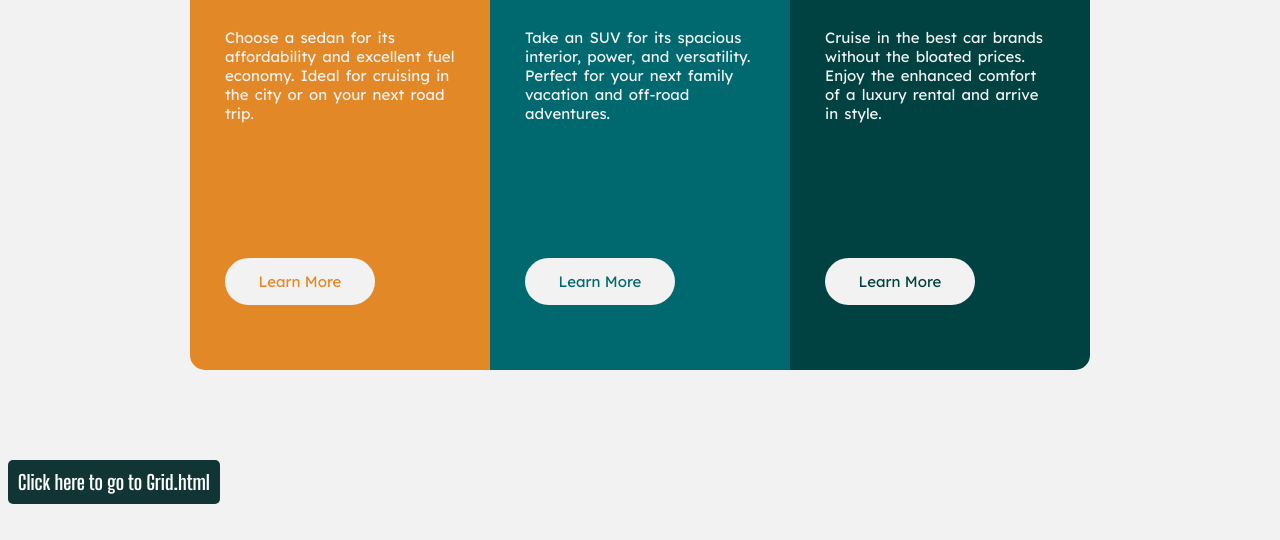
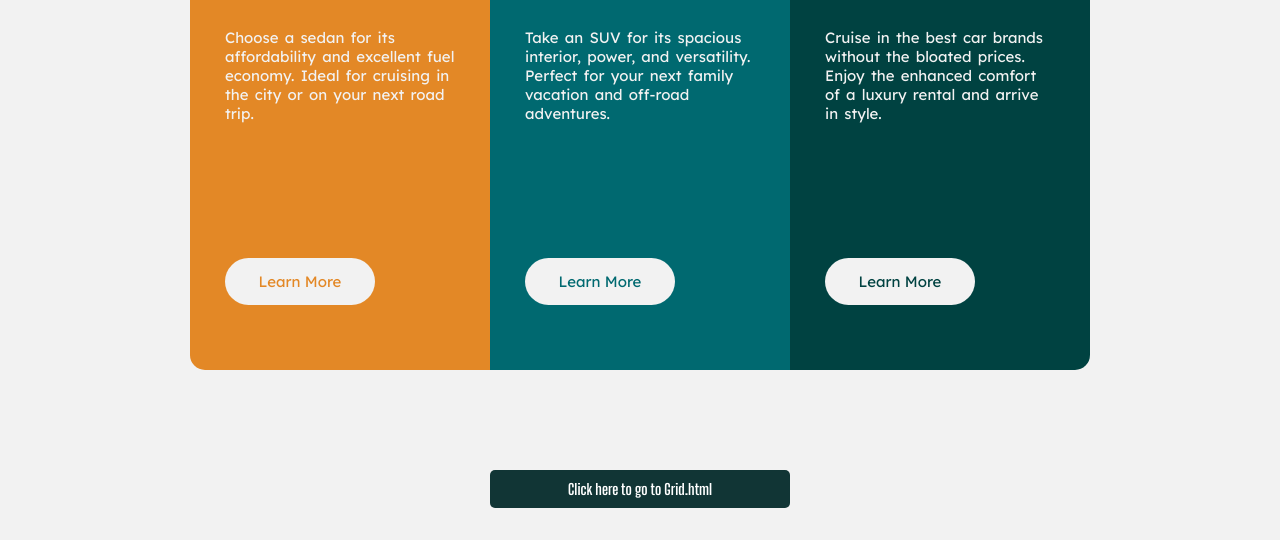
Before and after one commit to aeorck/zuri-flex-grid, a plain HTML site: page index.html in a window 1280 px wide. Shown: the part 260-800 px from the top of the page. Drawn offline with Linux system fonts and the light colour scheme.

Commit message:
Update column.css

```diff
--- a/column.css
+++ b/column.css
@@ -116,12 +116,14 @@ main {
 
 footer .grid{
   color: white;
+  display:block;
+  width:300px;
   text-decoration: none;
   text-align: center;
   padding: 10px;
   background-color: rgb(17, 53, 53);
   margin:10px auto;
   border-radius: 5px;
-  font-size: 20px;
+  font-size: 15px;
   font-family: "Big Shoulders Display";
 }
```
